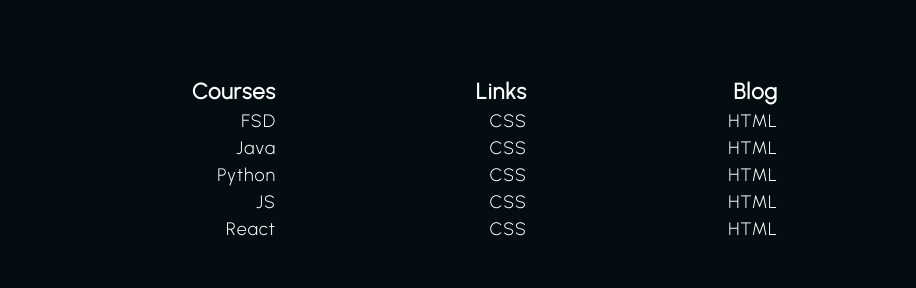
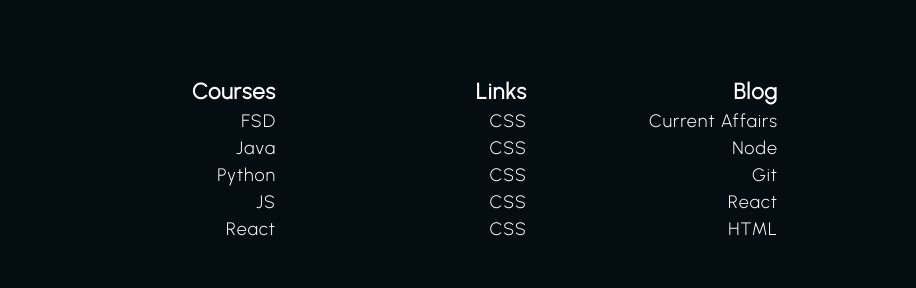
Before and after one commit to Shaik1339/Education-Coaching-website, a plain HTML site: page contact.html in a window 1280 px wide. Shown: the part 881-1169 px from the top of the page, 364-1280 px from the left. Drawn offline with nearby package versions, Linux system fonts and the light colour scheme.

Commit message:
second commoit contact blog information

```diff
--- a/contact.html
+++ b/contact.html
@@ -131,10 +131,10 @@
       <div class="footer-4--div">
           <p class="footer-subheading">Blog </p>
               <ul>
-                  <li><a href="/">HTML</a></li>
-                  <li><a href="/">HTML</a></li>
-                  <li><a href="/">HTML</a></li>
-                  <li><a href="/">HTML</a></li>
+                  <li><a href="/">Current Affairs</a></li>
+                  <li><a href="/">Node</a></li>
+                  <li><a href="/">Git</a></li>
+                  <li><a href="/">React</a></li>
                   <li><a href="/">HTML</a></li>
               </ul>
 
```
